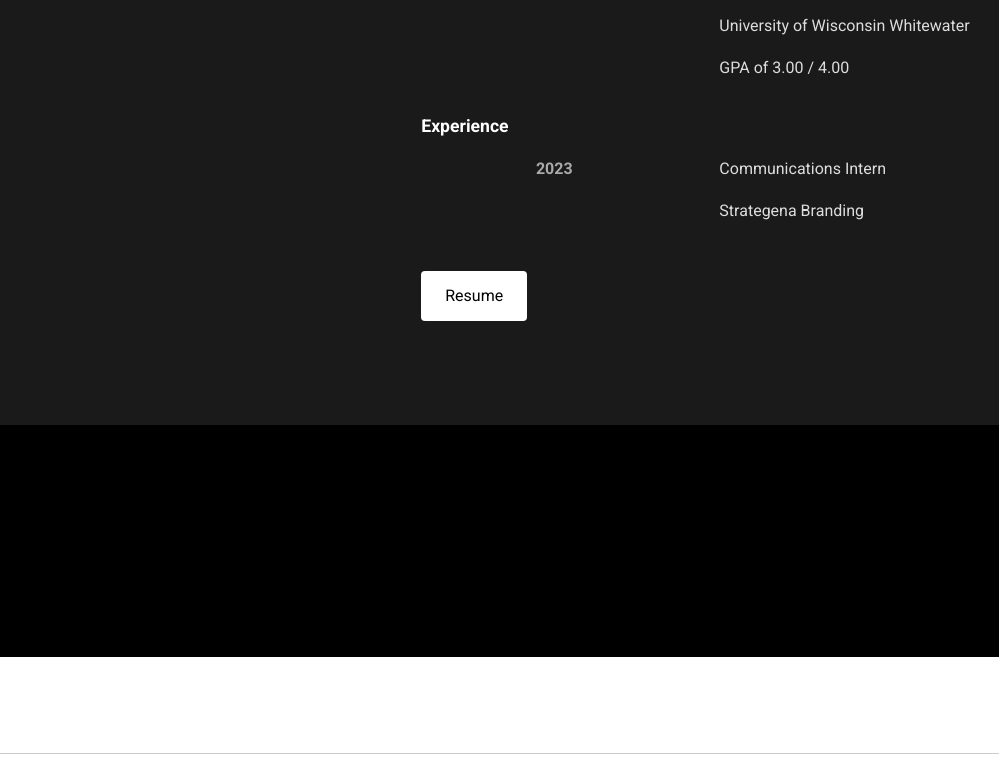
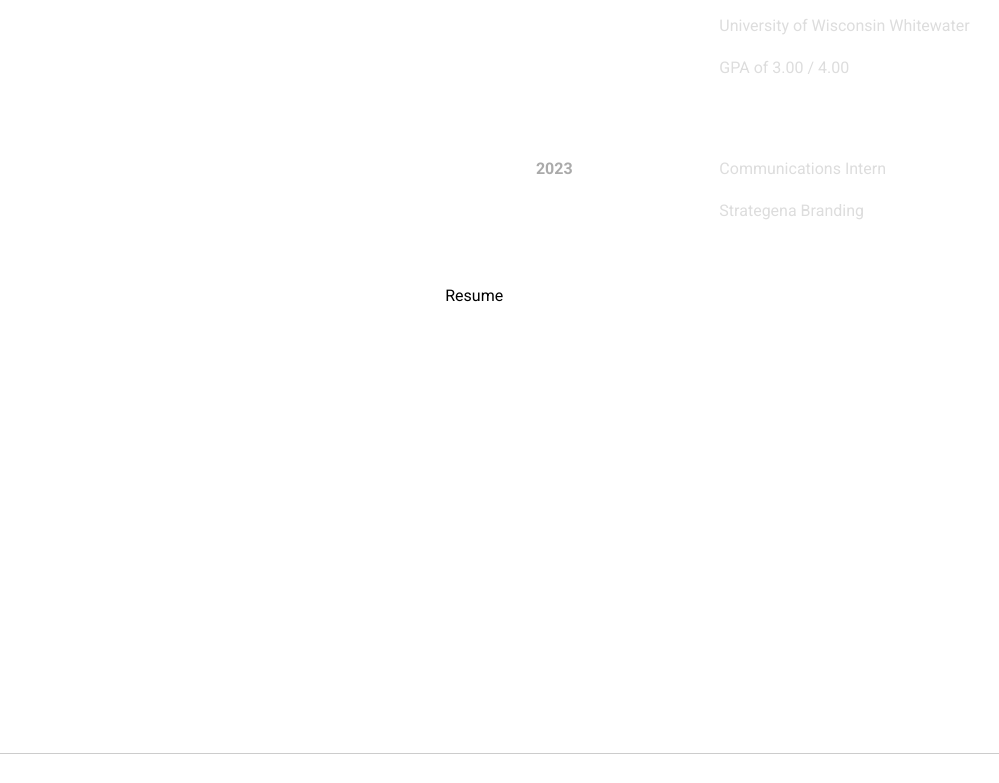
Before and after one commit to ShamShamsw/ShamShamsw.github.io, a plain HTML site: page index.html in a window 1280 px wide. Shown: the part 375-1158 px from the top of the page, without its empty margins (165-1164 px from the left). Drawn offline with Linux system fonts and the light colour scheme; no server answers.

Commit message:
simple change css test 1 hero background color change from transparent

```diff
--- a/css/style.css
+++ b/css/style.css
@@ -23,7 +23,7 @@
   }
 
   .hero {
-    background: transparent;
+    background: White;
     padding-bottom: 2rem;
   }
 
```
